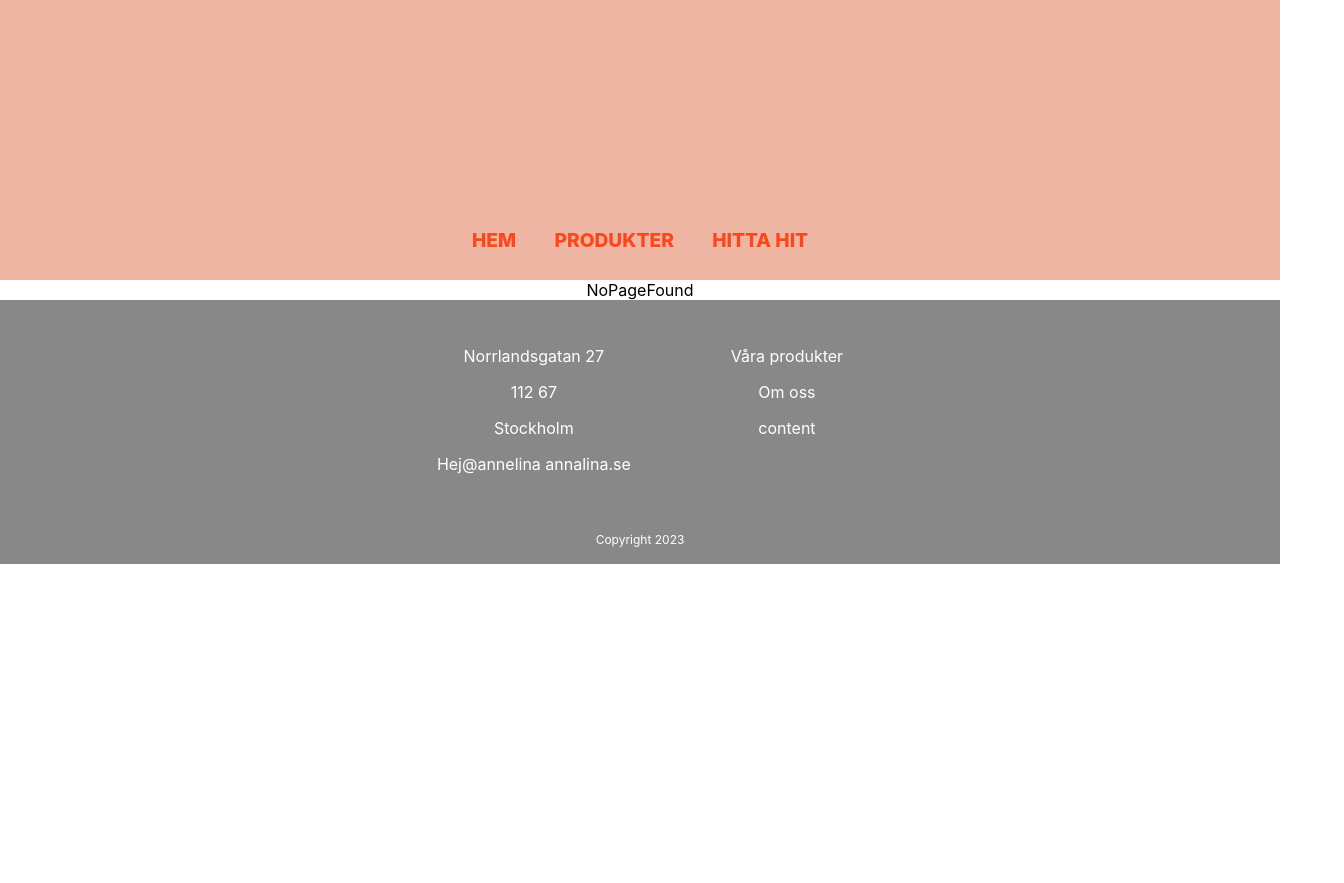
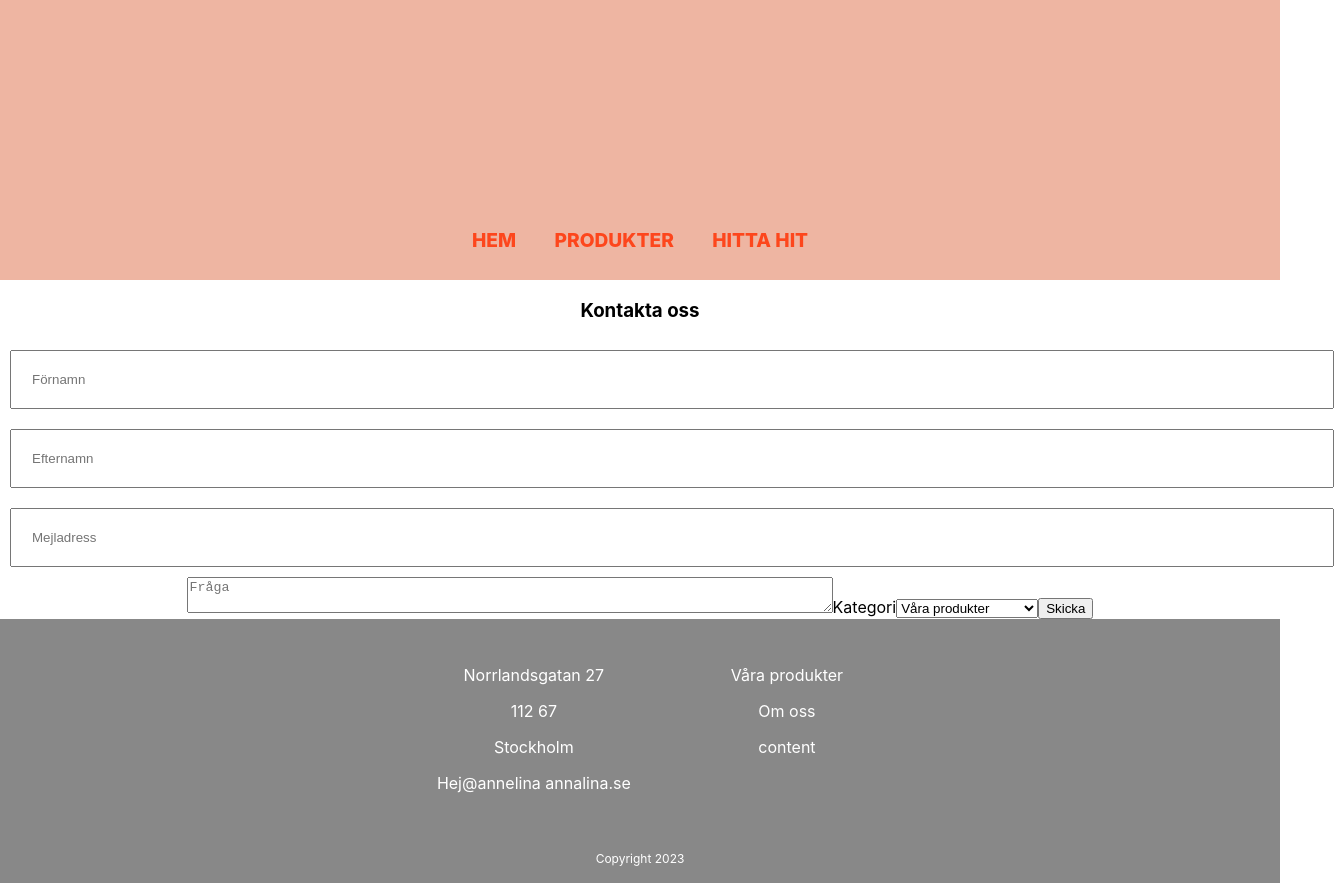
Before and after one commit to annamcn98/Examensarbete-2023, a React (Create React App) app: page /Kontakt in a window 1280 px wide. Shown: the whole page, 1344 px wide, since content can reach past the window. Before the commit the page ends 800 px from the top, so only its background shows below. Built offline with nearby package versions, Linux system fonts and the light colour scheme; what @woocommerce/woocommerce-rest-api would draw is missing.

Commit message:
Liten del av kontakt

```diff
--- a/src/App.js
+++ b/src/App.js
@@ -9,6 +9,7 @@ import Product from './pages/Product';
 import Products from './pages/Products';
 import Footer from './components/Footer';
 import Homepage from './pages/Homepage';
+import Kontakt from './pages/Kontakt';
 import NoPageFound from './pages/NoPageFound';
 
 function App() {
@@ -20,6 +21,7 @@ function App() {
           <Route path='/' element={<Homepage />} />
           <Route path='/product/:id' element={<Product />} />
           <Route path='/products' element={<Products />} />
+          <Route path='/Kontakt' element={<Kontakt />} />
           <Route path='*' element={<NoPageFound />} />
         </Routes>
       <Footer />
--- /dev/null
+++ b/src/pages/Kontakt.js
@@ -0,0 +1,89 @@
+import React from 'react'
+import styled from 'styled-components'
+
+function Kontakt() {
+  return (
+    <body>
+        <h3>Kontakta oss</h3>
+        <Input placeholder="Förnamn" />
+        <Input placeholder="Efternamn" />
+        <Input placeholder="Mejladress" />
+        <Textarea placeholder="Fråga" />
+
+       <label>Kategori</label>
+      <select>
+        <option>Våra produkter</option>
+        <option>Samarbeta med oss</option>
+        <option>Jobba hos oss</option>
+
+      </select>
+        <button>Skicka</button>
+        </body>
+  )
+}
+
+export default Kontakt
+
+const Input = styled.input`
+padding: 10px;
+width: 100%;
+padding: 20px;
+margin: 10px;
+
+`
+
+const Textarea = styled.textarea`
+width: 50%;
+margin: auto;
+
+`
+
+
+
+
+
+
+
+
+
+
+
+
+
+
+
+
+
+
+
+
+
+
+
+
+/* <div class="container">
+    <form action="action_page.php">
+
+      <label for="fn">Namn</label>
+      <input type="text" id="fn" name="namn" placeholder="Fullständigt namn">
+
+      <label for="en">Mejladress</label>
+      <input type="text" id="ln" name="Mejl" placeholder="Mejladress">
+
+      <label for="land">Land</label>
+      <select id="land" name="Land">
+        <option value="Sverige">Sverige</option>
+        <option value="Norge">Norge</option>
+        <option value="Danmark">Danmark</option>
+        <option value="Finland">Finland</option>
+
+      </select>
+
+      <label for="förfrågan">Förfrågan</label>
+      <textarea id="förfrågan" name="förfrågan" placeholder="Skriv här..." style="height:200px"></textarea>
+
+      <input type="skicka" value="Skicka iväg förfrågan">
+      </form>
+
+
+  </div>*/
```
